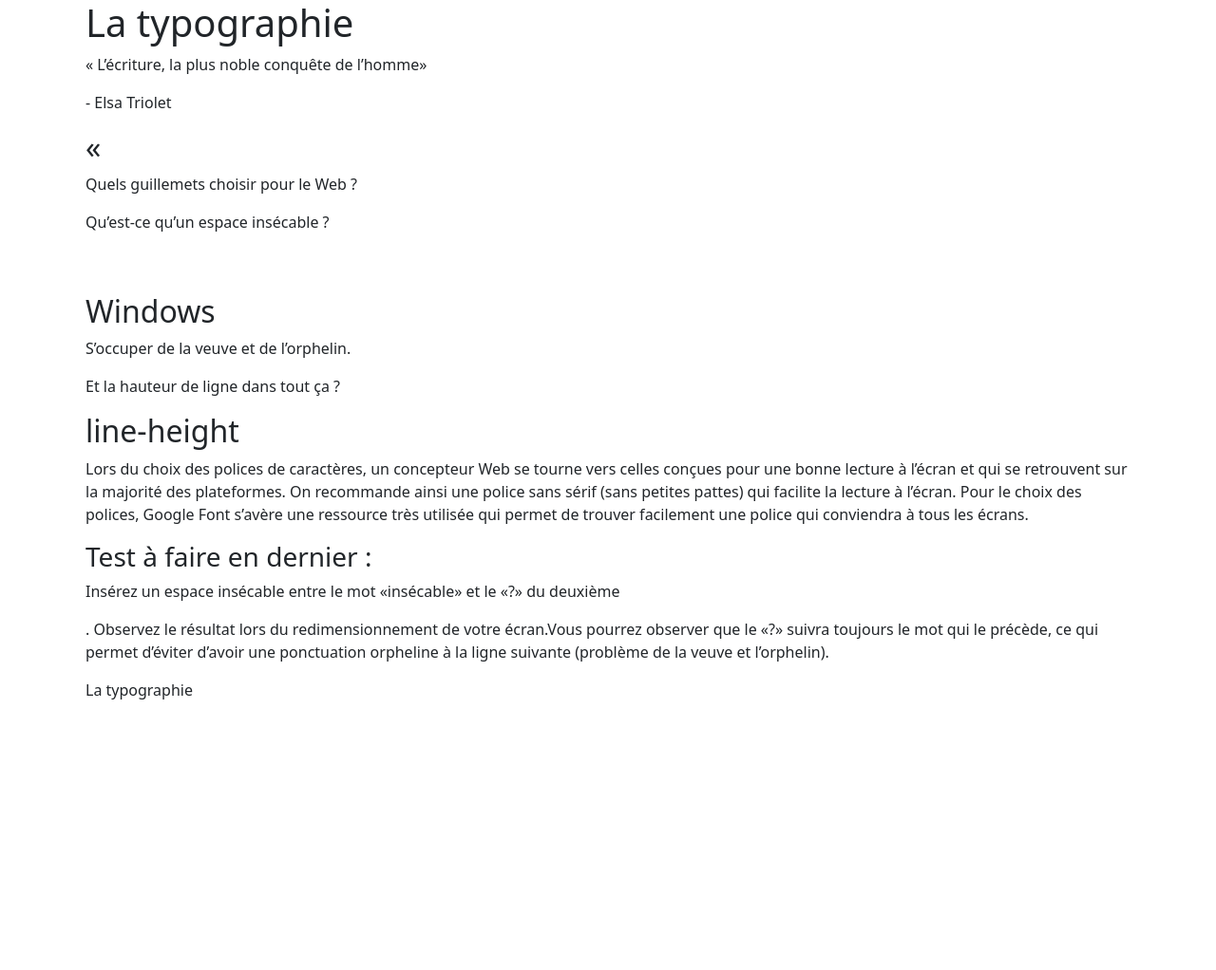
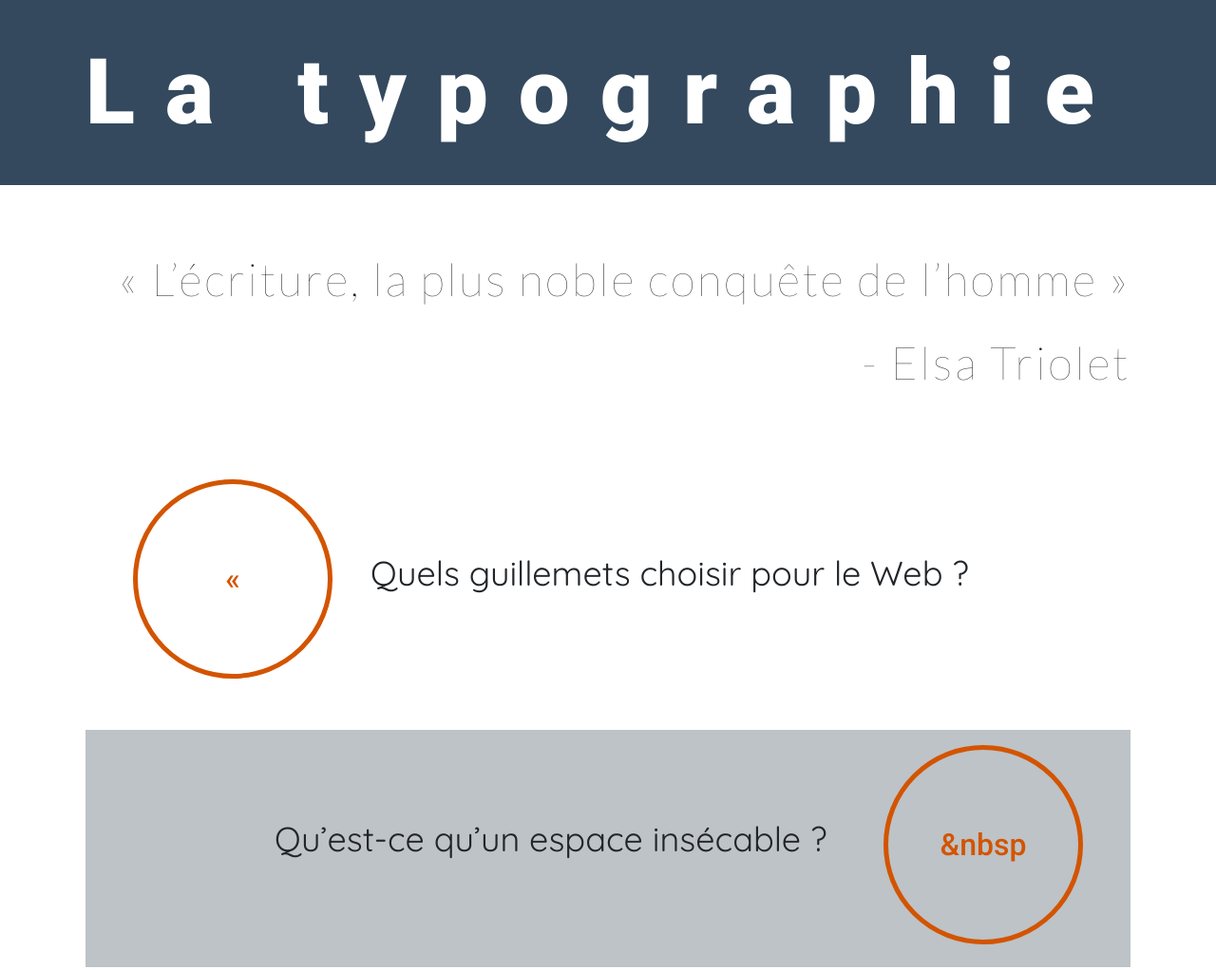
Before and after one commit to Centhelio/site3_typographie, a plain HTML site: page index.html in a window 1280 px wide. Shown: the top 1022 px of the page at 95% size. Before the commit the page ends 800 px from the top, so only its background shows below. Drawn offline with nearby package versions, Linux system fonts and the light colour scheme.

Commit message:
css done

```diff
--- a/css/style.css
+++ b/css/style.css
@@ -22,6 +22,10 @@ ELEMENT
 body{
     margin: 0;
     padding: 0;
+
+    font-family: "Roboto", serif;
+
+    background-color: #FFFFFF;
 }
 
 a{
@@ -31,3 +35,151 @@ a{
 /* --------------------------------------------------------------------------
 COMPONENT
 --------------------------------------------------------------------------*/
+
+
+header{
+    background-color: #34495E;
+}
+
+.hero{
+    padding-top: 55px;
+    padding-bottom: 55px;
+}
+
+h1{
+    color: #FFFFFF;
+    font-weight: 900;
+    font-size: 96px;
+    letter-spacing: 32px;
+
+    padding-top: 40px;
+    padding-bottom: 40px;
+}
+
+
+.hero blockquote, .hero p{
+    font-family: "Lato", serif;
+    font-size: 48px;
+    font-weight: 100;
+    letter-spacing: 2.6px;
+
+    display: flex;
+    justify-content: flex-end;
+}
+
+.contenue .left{
+    display: grid;
+    grid-template-columns: 1fr 3fr;
+
+    padding: 10px 50px;
+    margin-bottom: 30px;
+}
+
+.contenue .right{
+    display: grid;
+    grid-template-columns: 3fr 1fr;
+
+    padding: 10px 50px;
+    margin-bottom: 30px;
+}
+
+.contenue p{
+    font-family: "Quicksand", serif;
+    font-size: 36px;
+
+    height: 210px;
+}
+
+.contenue .left p{
+    display: flex;
+    justify-content: flex-start;
+    align-items: center;
+}
+
+.contenue .right p{
+    display: flex;
+    justify-content: flex-end;
+    align-items: center;
+}
+
+.contenue h2{
+    display: flex;
+    justify-content: center;
+    color: #D35400;
+}
+
+.contenue .circle{
+    display: flex;
+    align-items: center;
+    justify-content: center;
+
+    height: 210px;
+    width: 210px;
+
+    border: solid #D35400 5px;
+    border-radius: 50%;
+}
+
+.contenue .bg-gray{
+    background-color: #BDC3C7;
+}
+
+.contenue .p-end{
+    display: flex;
+    justify-content: flex-end;
+    align-items: center;
+    height: 230px;
+}
+
+.contenue .p-start{
+    display: flex;
+    justify-content: flex-start;
+    align-items: center;
+    height: 230px;
+}
+
+
+.info .wrapper, .info .wrapper h3{
+    display: grid;
+    grid-template-columns: 1fr 1fr;
+    gap: 55px;
+
+    font-size: 20px;
+    line-height: 40px;
+
+    font-weight: 400;
+}
+
+.info .wrapper h3, span{
+    font-weight: 700;
+}
+
+footer{
+    background-color: #2980B9;
+}
+
+footer .wrapper{
+    display: flex;
+    justify-content: space-between;
+    align-items: center;
+
+    height: 100px;
+}
+
+footer h4{
+    font-size: 20px;
+    font-weight: 700;
+}
+
+footer .arrow-box{
+    background-color: #FFFFFF;
+    width: 50px;
+    height: 50px;
+
+    border: #BDC3C7 solid 3px;
+    border-radius: 50%;
+
+    display: flex;
+    justify-content: center;
+    align-items: center;
+}
--- a/index.html
+++ b/index.html
@@ -33,7 +33,7 @@
     <!-- Hero -->
     <div class="hero">
         <div class="wrapper">
-            <blockquote>« L’écriture, la plus noble conquête de l’homme»</blockquote>
+            <blockquote>« L’écriture, la plus noble conquête de l’homme »</blockquote>
             <p>- Elsa Triolet</p>
         </div>
     </div>
@@ -43,35 +43,43 @@
         <div class="wrapper">
             <div class="article">
                 <!-- Première Partie -->
-                <div class="circle">
-                    <h2>«</h2>
+                <div class="left">
+                    <div class="p-start">
+                        <h2 class="circle">«</h2>
                     </div>
                     <div class="texte">
                         <p>Quels guillemets choisir pour le Web ?</p>
                     </div>
+                </div>
 
                 <!-- Deuxième Partie -->
+                <div class="right bg-gray">
                     <div class="texte">
-                    <p>Qu’est-ce qu’un espace insécable ?</p>
+                        <p>Qu’est-ce qu’un espace insécable ? &nbsp</p>
                     </div>
-                <div class="circle">
-                    <h2>&nbsp</h2>
+                    <div class="p-end">
+                        <h2 class="circle">&ampnbsp</h2>
+                    </div>
                 </div>
 
                 <!-- Troisième Partie -->
-                <div class="circle">
-                    <h2>Windows</h2>
+                <div class="left">
+                    <div class="p-start">
+                        <h2 class="circle">Windows</h2>
                     </div>
                     <div class="texte">
                         <p>S’occuper de la veuve et de l’orphelin.</p>
                     </div>
+                </div>
 
                 <!-- Quatreième Partie -->
+                <div class="right">
                     <div class="texte">
                         <p>Et la hauteur de ligne dans tout ça ?</p>
                     </div>
-                <div class="circle">
-                    <h2>line-height</h2>
+                    <div class="p-end">
+                        <h2  class="circle">line-height</h2>
+                    </div>
                 </div>
             </div>
         </div>
@@ -81,11 +89,11 @@
     <section class="info">
         <div class="wrapper">
             <div>
-                <p>Lors du choix des polices de caractères, un concepteur Web se tourne vers celles conçues pour une bonne lecture à l’écran et qui se retrouvent sur la majorité des plateformes. On recommande ainsi une police sans sérif (sans petites pattes) qui facilite la lecture à l’écran. Pour le choix des polices, Google Font s’avère une ressource très utilisée qui permet de trouver facilement une police qui conviendra à tous les écrans.</p>
+                <p>Lors du choix des polices de caractères, un concepteur Web se tourne vers celles conçues pour une bonne lecture à l’écran et qui se retrouvent sur la majorité des plateformes. On recommande ainsi une <span>police sans sérif</span> (sans petites pattes) qui facilite la lecture à l’écran. Pour le choix des polices, <span>Google Font</span> s’avère une ressource très utilisée qui permet de trouver facilement une police qui conviendra à tous les écrans.</p>
             </div>
             <div>
                 <h3>Test à faire en dernier :</h3>
-                <p>Insérez un espace insécable entre le mot «insécable» et le «?» du deuxième <article>. Observez le résultat lors du  redimensionnement de votre écran.Vous pourrez observer que le «?» suivra toujours le mot qui le précède, ce qui permet d’éviter d’avoir une ponctuation orpheline à la ligne suivante (problème de la veuve et l’orphelin).</p>
+                <p>Insérez un espace insécable entre le mot «insécable» et le «?» du deuxième. Observez le résultat lors du redimensionnement de votre écran.Vous pourrez observer que le «?» suivra toujours le mot qui le précède, ce qui permet d’éviter d’avoir une ponctuation orpheline à la ligne suivante (problème de la veuve et l’orphelin).</p>
             </div>
         </div>
     </section>
@@ -93,9 +101,11 @@
     <!-- Footer -->
     <footer>
         <div class="wrapper">
-            <p>La typographie</p>
             <div>
-                <i class="bi bi-arrow-up"></i>
+                <h4>La typographie</h4>
+            </div>
+            <div class="arrow-box">
+                <a href="#"><img src="images/arrow_up.svg" alt="arrow up"></a>
             </div>
         </div>
     </footer>
```
Also changed, not shown: images/arrow_up.svg (added). Lines whose indentation alone changed are shown as unchanged.
